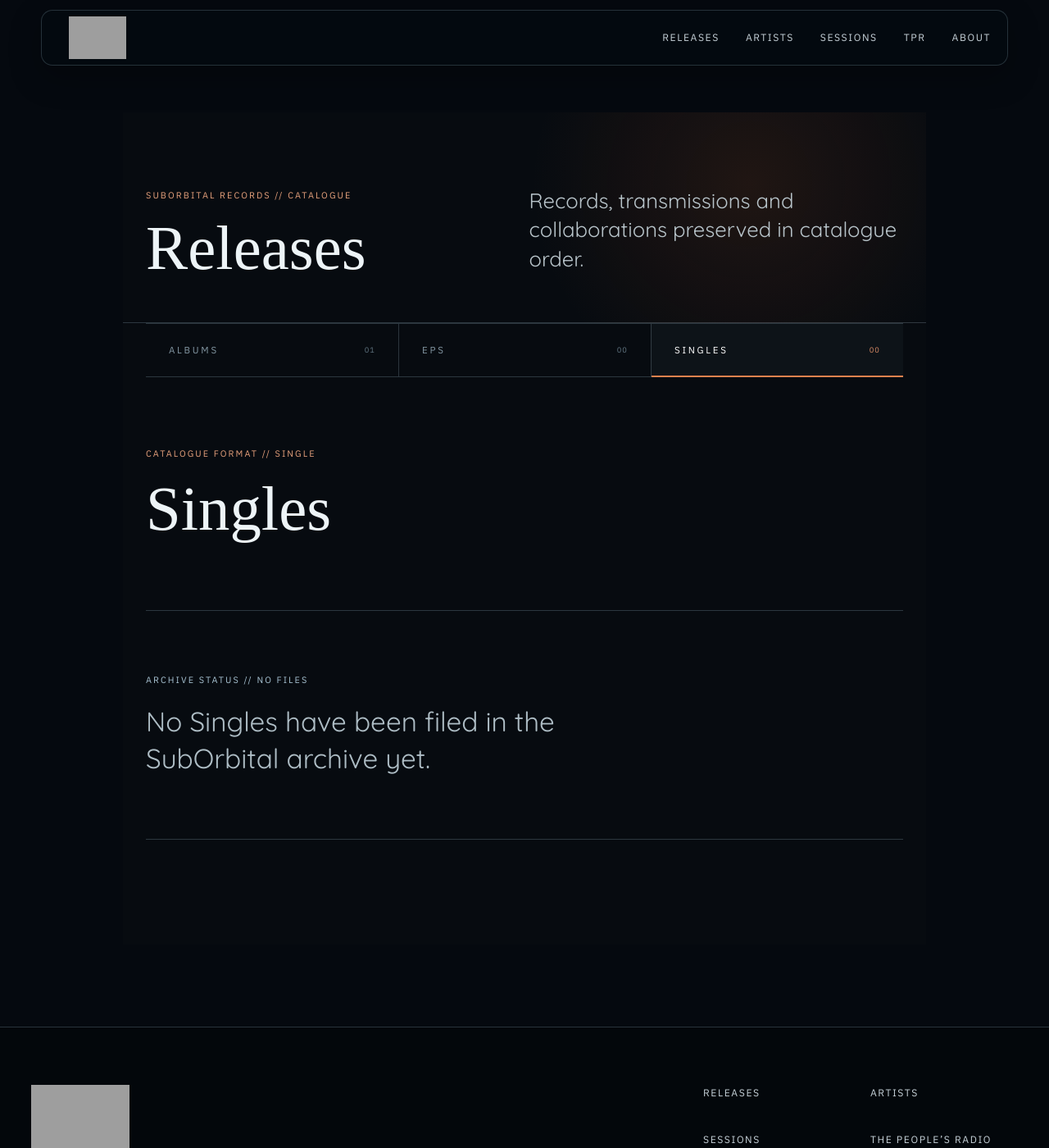
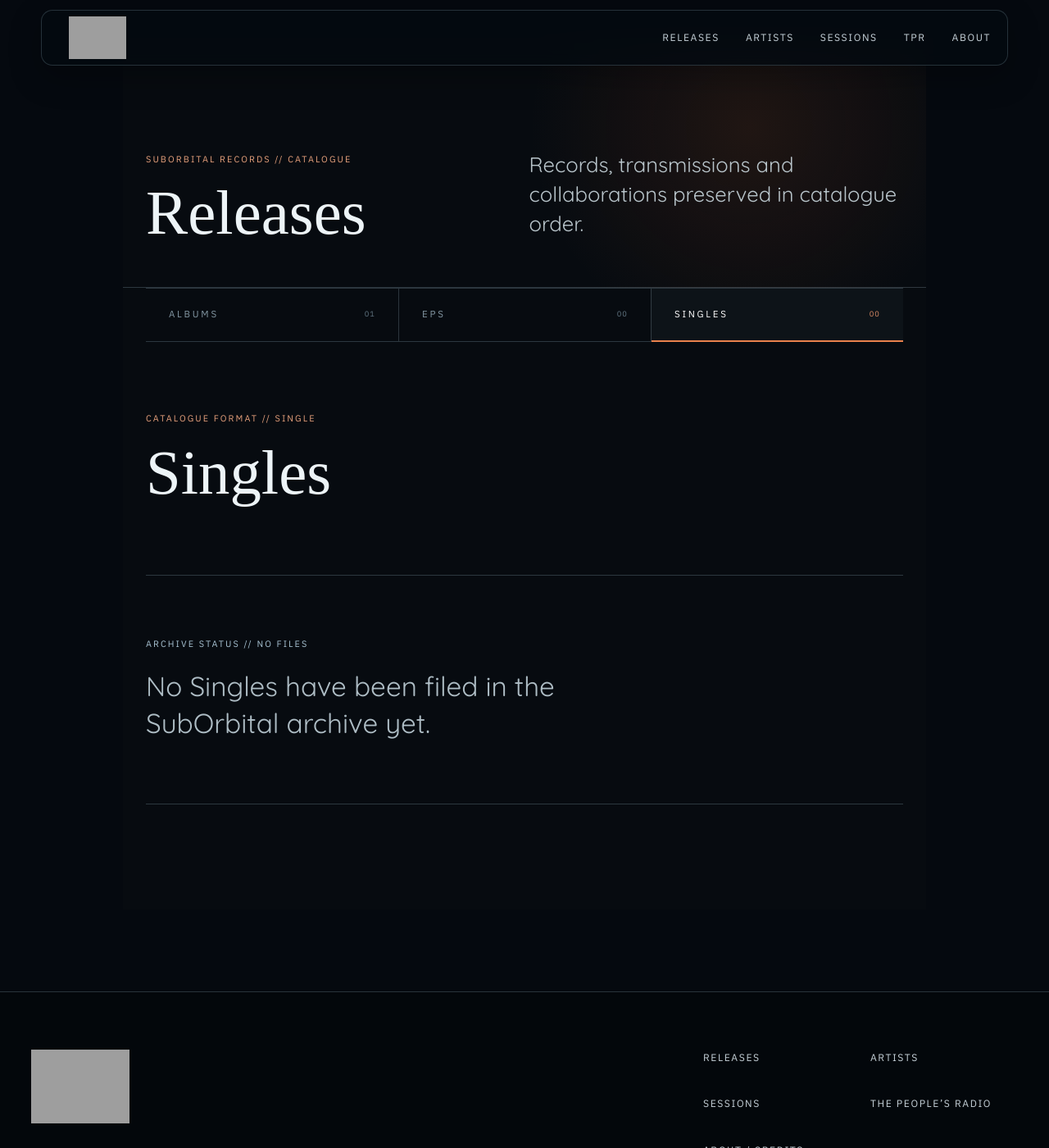
Before and after one commit to yannockverne/suborbital, a Jekyll site: the page built from releases/index.html, in a window 1280 px wide and 1400 px high. Shown: the whole window at 82% size. Built offline with Jekyll 4.4.1, drawn with Linux system fonts in a browser that asks for light colours; some web fonts are replaced; grey boxes are pictures that could not be loaded.

Commit message:
Overlay floating nav on page content

```diff
--- a/assets/css/site-polish.css
+++ b/assets/css/site-polish.css
@@ -4,7 +4,7 @@
    Floating primary navigation
    -------------------------------------------------------------------------- */
 .site-header {
-  height: 82px;
+  height: 0;
   background: transparent;
   border-bottom: 0;
   position: sticky;
@@ -55,11 +55,17 @@
   right: 0;
 }
 
+/* The header no longer reserves its own strip: page imagery/content starts at
+   the top of the viewport and the navigation floats above it. */
+.home .home-hero {
+  min-height: 100svh;
+}
+
 /* --------------------------------------------------------------------------
    Releases catalogue: denser editorial header
    -------------------------------------------------------------------------- */
 .releases-index-page .releases-archive-header {
-  padding-top: clamp(58px, 7vw, 92px);
+  padding-top: clamp(110px, 10vw, 150px);
   padding-bottom: clamp(32px, 4vw, 52px);
 }
 
@@ -95,7 +101,7 @@
 
 @media (max-width: 850px) {
   .site-header {
-    height: 72px;
+    height: 0;
     top: 8px;
   }
 
@@ -122,6 +128,10 @@
     -webkit-backdrop-filter: blur(14px);
   }
 
+  .releases-index-page .releases-archive-header {
+    padding-top: 96px;
+  }
+
   .releases-index-page .releases-archive-intro {
     grid-template-columns: 1fr;
     gap: 24px;
@@ -139,7 +149,7 @@
   }
 
   .releases-index-page .releases-archive-header {
-    padding-top: 48px;
+    padding-top: 86px;
     padding-bottom: 28px;
   }
 }
```
